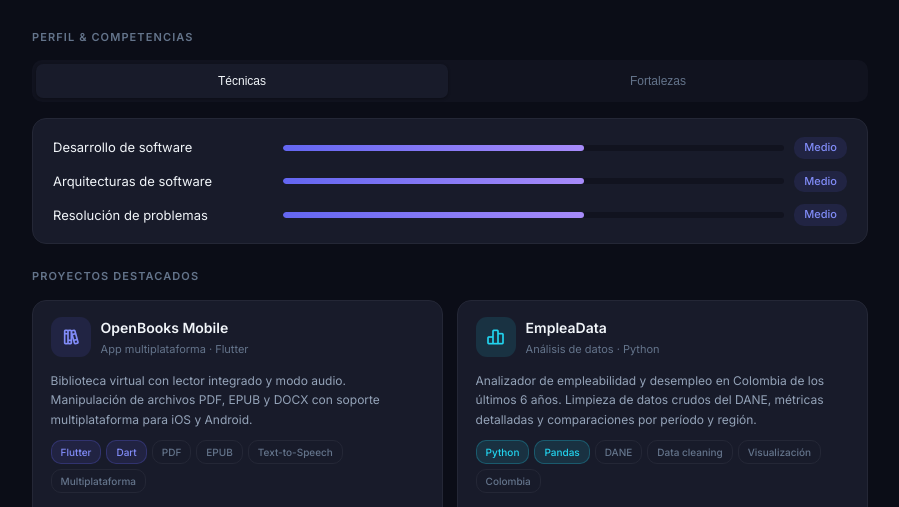
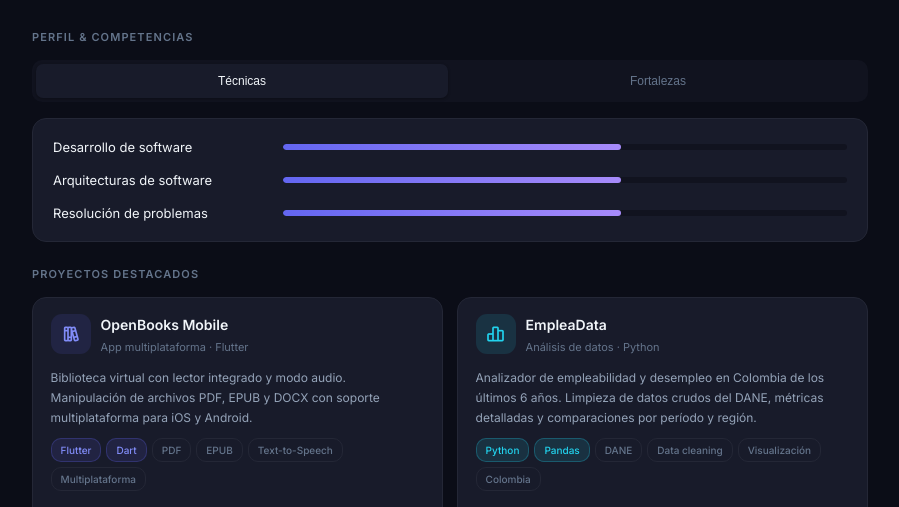
Before and after one commit to Salfonsogar/portafolio, a plain HTML site: page index.html in a window 1280 px wide. Shown: the part 201-708 px from the top of the page, without its empty margins (190-1089 px from the left). Drawn offline with Linux system fonts and the light colour scheme.

Commit message:
remove nivel labels from technical skills

```diff
--- a/index.html
+++ b/index.html
@@ -815,17 +815,14 @@
         <div class="comp-row">
           <span class="comp-label">Desarrollo de software</span>
           <div class="comp-bar-bg" aria-hidden="true"><div class="comp-bar" style="--w:60%"></div></div>
-          <span class="comp-tag">Medio</span>
         </div>
         <div class="comp-row">
           <span class="comp-label">Arquitecturas de software</span>
           <div class="comp-bar-bg" aria-hidden="true"><div class="comp-bar" style="--w:60%"></div></div>
-          <span class="comp-tag">Medio</span>
         </div>
         <div class="comp-row">
           <span class="comp-label">Resolución de problemas</span>
           <div class="comp-bar-bg" aria-hidden="true"><div class="comp-bar" style="--w:60%"></div></div>
-          <span class="comp-tag">Medio</span>
         </div>
       </div>
     </div>
```
